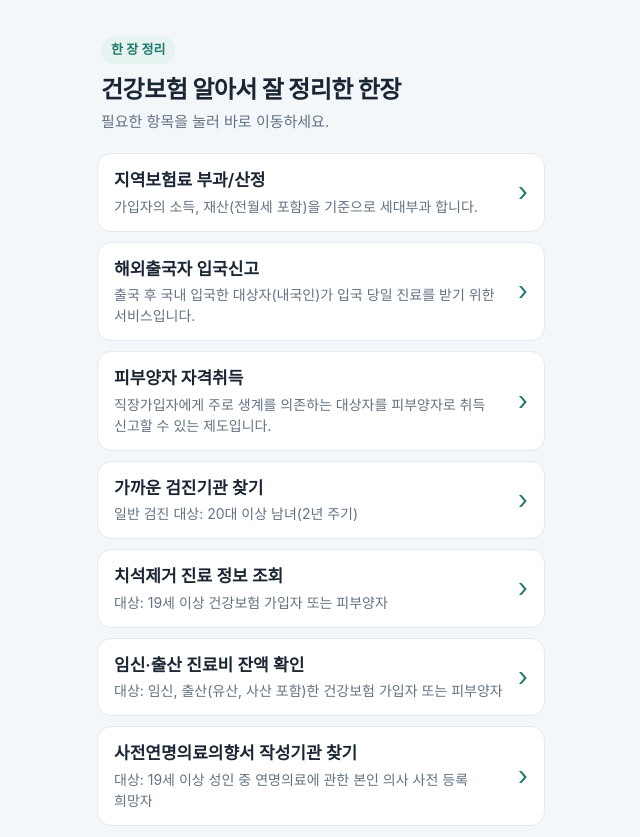
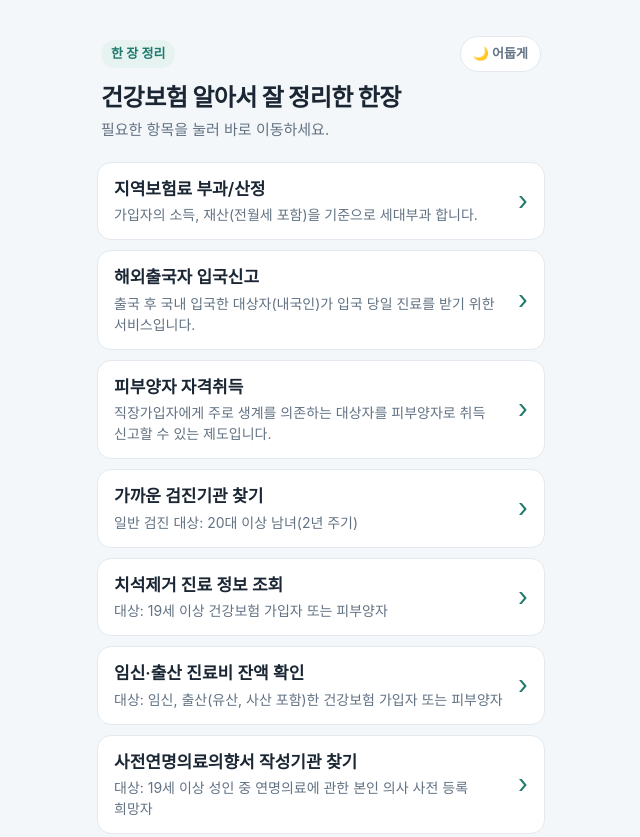
Before and after one commit to pkmrooney-design/nhis-link, a plain HTML site: page index.html in a window 1280 px wide. Shown: the top 837 px of the page, without its empty margins (319-959 px from the left). Drawn offline with Linux system fonts and the light colour scheme; a web font is replaced by a local one.

Commit message:
기본은 밝은 화면으로 고정, 다크모드는 버튼으로 직접 전환
Co-Authored-By: Claude Opus 5.5 <noreply@anthropic.com>

```diff
--- a/index.html
+++ b/index.html
@@ -15,8 +15,20 @@
   <meta property="og:image:width" content="1200">
   <meta property="og:image:height" content="630">
 
-  <meta name="theme-color" content="#ffffff" media="(prefers-color-scheme: light)">
-  <meta name="theme-color" content="#0f1720" media="(prefers-color-scheme: dark)">
+  <!-- 기본은 밝은 화면. 휴대폰이 다크모드여도 자동으로 어둡게 바꾸지 않음 -->
+  <meta name="color-scheme" content="only light">
+  <meta name="theme-color" content="#f4f7f9">
+
+  <script>
+    // 사용자가 직접 다크모드를 켰던 경우에만 화면 그리기 전에 적용
+    try {
+      if (localStorage.getItem("theme") === "dark") {
+        document.documentElement.dataset.theme = "dark";
+        document.querySelector('meta[name="color-scheme"]').content = "dark";
+        document.querySelector('meta[name="theme-color"]').content = "#0f1720";
+      }
+    } catch (e) {}
+  </script>
 
   <link rel="stylesheet" href="https://cdn.jsdelivr.net/gh/orioncactus/pretendard@v1.3.9/dist/web/variable/pretendardvariable-dynamic-subset.min.css">
 
@@ -31,8 +43,7 @@
       --accent-soft: #e6f3f1;
       --pressed: #eef3f6;
     }
-    @media (prefers-color-scheme: dark) {
-      :root {
+    :root[data-theme="dark"] {
       --bg: #0f1720;
       --card: #18222d;
       --text: #e8eef3;
@@ -41,7 +52,6 @@
       --accent: #4fc1ad;
       --accent-soft: #1b3330;
       --pressed: #212e3b;
-      }
     }
 
     * { box-sizing: border-box; }
@@ -65,6 +75,12 @@
     }
 
     header { padding: 8px 4px 20px; }
+    header .top {
+      display: flex;
+      align-items: center;
+      justify-content: space-between;
+      margin-bottom: 10px;
+    }
     header .badge {
       display: inline-block;
       font-size: 13px;
@@ -73,8 +89,23 @@
       background: var(--accent-soft);
       padding: 4px 10px;
       border-radius: 999px;
-      margin-bottom: 10px;
     }
+    .theme-toggle {
+      display: inline-flex;
+      align-items: center;
+      gap: 6px;
+      min-height: 36px;
+      padding: 6px 12px;
+      font: inherit;
+      font-size: 13px;
+      font-weight: 600;
+      color: var(--muted);
+      background: var(--card);
+      border: 1px solid var(--border);
+      border-radius: 999px;
+      cursor: pointer;
+    }
+    .theme-toggle:active { background: var(--pressed); }
     h1 {
       margin: 0;
       font-size: 24px;
@@ -132,19 +163,20 @@
       margin: 0 auto 14px;
     }
     /* 다크모드에서는 로고 글자가 묻히지 않도록 흰 바탕 위에 표시 */
-    @media (prefers-color-scheme: dark) {
-      footer .logo {
+    [data-theme="dark"] footer .logo {
       background: #fff;
       padding: 10px 14px;
       border-radius: 10px;
-      }
     }
   </style>
 </head>
 <body>
   <div class="wrap">
     <header>
+      <div class="top">
         <span class="badge">한 장 정리</span>
+        <button type="button" class="theme-toggle" id="themeToggle"></button>
+      </div>
       <h1>건강보험 알아서 잘 정리한 한장</h1>
       <p>필요한 항목을 눌러 바로 이동하세요.</p>
     </header>
@@ -239,6 +271,20 @@
     }
     document.getElementById("list").innerHTML = html;
     document.getElementById("updated").textContent = UPDATED;
+
+    // 밝은 화면 / 어두운 화면 전환 (선택은 이 휴대폰에 기억됨)
+    const toggle = document.getElementById("themeToggle");
+    const setTheme = (dark) => {
+      const root = document.documentElement;
+      if (dark) root.dataset.theme = "dark"; else delete root.dataset.theme;
+      document.querySelector('meta[name="color-scheme"]').content = dark ? "dark" : "only light";
+      document.querySelector('meta[name="theme-color"]').content = dark ? "#0f1720" : "#f4f7f9";
+      toggle.textContent = dark ? "☀️ 밝게" : "🌙 어둡게";
+      toggle.setAttribute("aria-label", dark ? "밝은 화면으로 바꾸기" : "어두운 화면으로 바꾸기");
+      try { dark ? localStorage.setItem("theme", "dark") : localStorage.removeItem("theme"); } catch (e) {}
+    };
+    setTheme(document.documentElement.dataset.theme === "dark");
+    toggle.addEventListener("click", () => setTheme(document.documentElement.dataset.theme !== "dark"));
   </script>
 </body>
 </html>
```
Lines whose indentation alone changed are shown as unchanged.
